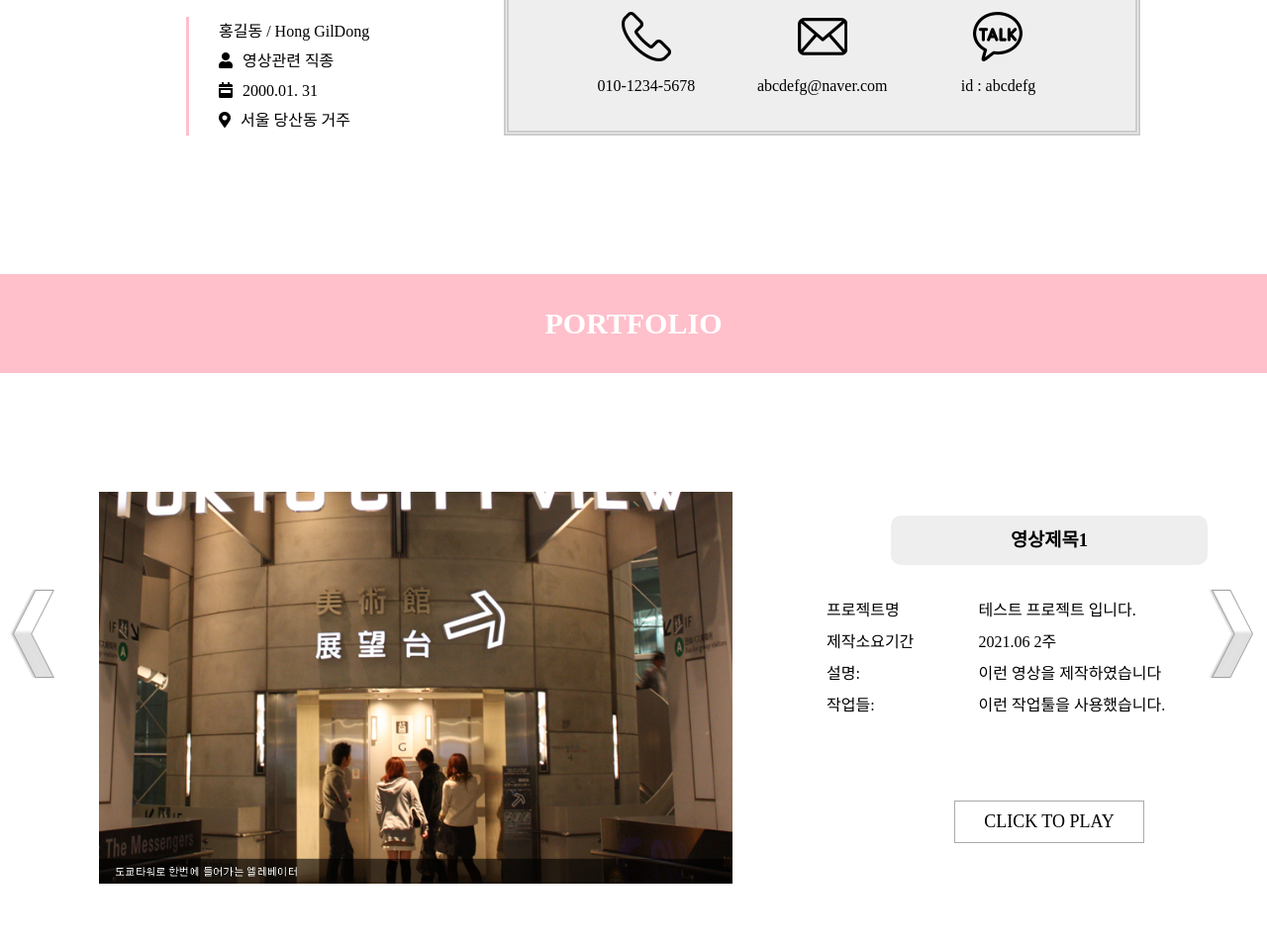
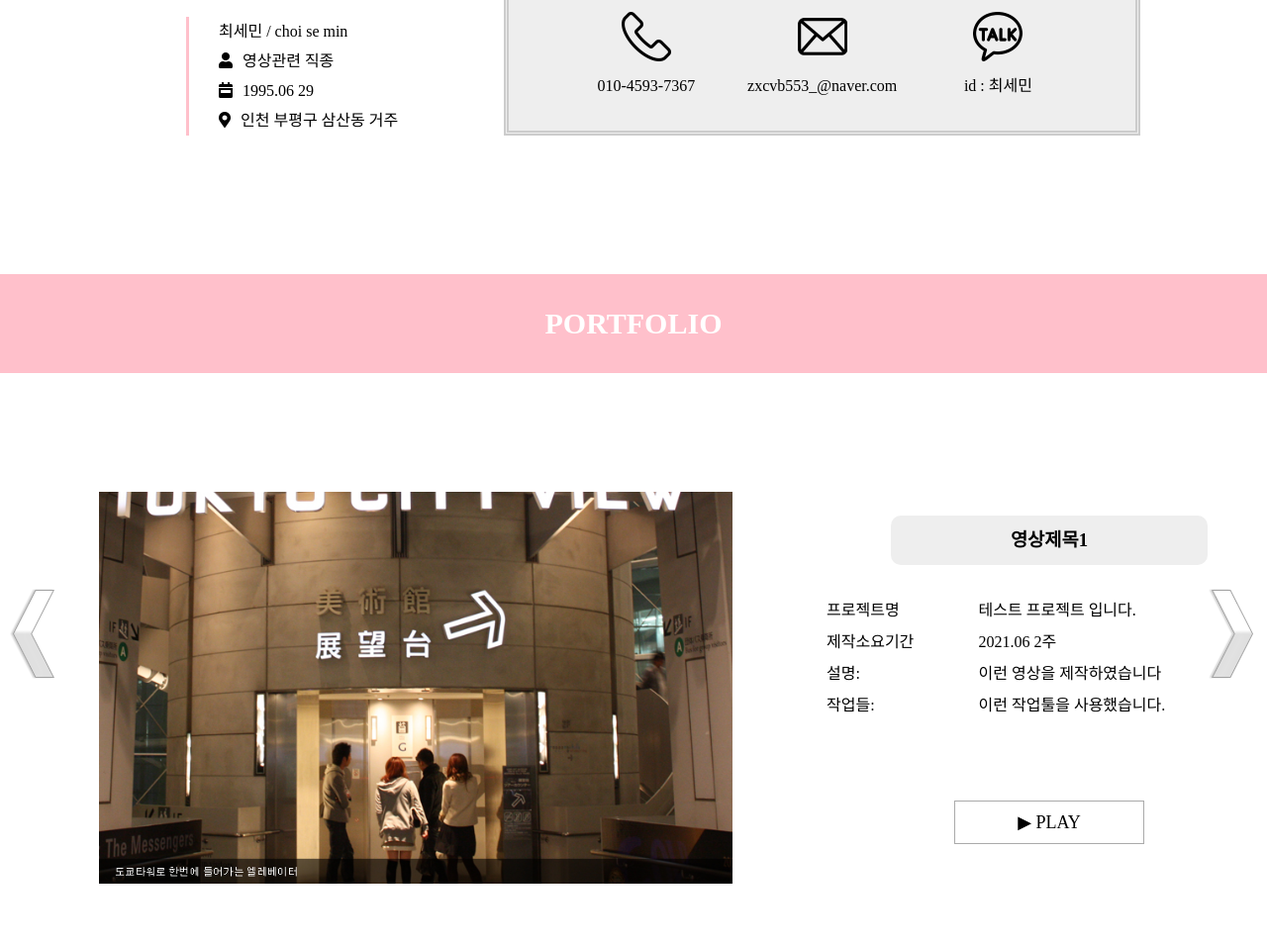
Before and after one commit to choisemin/port1, a plain HTML site: page index.html in a window 1280 px wide. Shown: the part 1393-2349 px from the top of the page at 99% size. Drawn offline with Linux system fonts and the light colour scheme.

Commit message:
Add files via upload

```diff
--- a/index.html
+++ b/index.html
@@ -107,8 +107,8 @@
     <nav id="navTop">
         <div id="navTop_box">
             <div id="logo" class="clear">
-                <div><img src="img10/logo_black2.png" alt="logo"></div>
-                <span>홍길동 / Hong GilDong</span>
+            <div><img src="img10/logo_black2.png" alt="logo"></div>
+                <span>최세민 / choi se min</span>
             </div>
             <ul id="topMenu" class="clear">
                 <li><a href="#frist" class="active">Home</a></li>
@@ -130,15 +130,15 @@
        <h2>PROFILE</h2>
        <div class="pr_container">
             <div class="pr_profile">
-               <div class="image">
+                <div>
                     <img src="http://placehold.it/250x350" art="사진">
                 </div>
 
                 <ul>
-                    <li>홍길동 / Hong GilDong</li>
+                    <li>최세민 / choi se min</li>
                     <li><i class="fas fa-user"></i>영상관련 직종</li>
-                    <li><i class="fas fa-calendar-week"></i>2000.01. 31</li>
-                    <li><i class="fas fa-map-marker-alt"></i>서울 당산동 거주</li>
+                    <li><i class="fas fa-calendar-week"></i>1995.06 29</li>
+                    <li><i class="fas fa-map-marker-alt"></i>인천 부평구 삼산동 거주</li>
                 </ul>
 
             </div>
@@ -147,7 +147,7 @@
                     <h3 class="pr_title edu_title">EDUCATION</h3>
                     <div class="pr_date edu_date">2021.06.15 ~ 2021.11.15</div>
                     <div class="pr_txt edu_txt">
-                        <div>영상편집 모션그래픽</div>
+                        <div>영상편집 모션그래픽(예시)</div>
                             <ul>
                                 <li>- 교육기간 : 방송정보국제교육원(서울영등포구)</li>
                                 <li>- 교육기간 : 2021.06.15 ~ 2021.11.15</li>
@@ -174,15 +174,15 @@
                         <div class="ct_txt">
                             <ul>
                                 <li><img src="img10/con_phone.png" alt="phone"></li>
-                                <li>010-1234-5678</li>
+                                <li>010-4593-7367</li>
                             </ul>
                             <ul>
                                 <li><img src="img10/con_email.png" alt="email"></li>
-                                <li>abcdefg@naver.com</li>
+                                <li>zxcvb553_@naver.com</li>
                             </ul>
                             <ul>
                                 <li><img src="img10/con_kakao.png" alt="sns"></li>
-                                <li>id : abcdefg</li>
+                                <li>id : 최세민</li>
                             </ul>
                         </div>
                     </div>
@@ -221,7 +221,7 @@
                         </tr>
                     </table>
                     <div class="pf_gosite">
-                        <a href="https://www.youtube.com/embed/Ro0xBh1XPok" class="portfolio_btn">CLICK TO PLAY</a>
+                        <a href="https://www.youtube.com/embed/Ro0xBh1XPok" class="portfolio_btn">▶ PLAY</a>
                     </div>
                 </div>
             </div>
@@ -251,7 +251,7 @@
                         </tr>
                     </table>
                     <div class="pf_gosite">
-                        <a href="https://www.youtube.com/embed/Ro0xBh1XPok" class="portfolio_btn">CLICK TO PLAY</a>
+                        <a href="https://www.youtube.com/embed/Ro0xBh1XPok" class="portfolio_btn">>▶ PLAY</a>
                     </div>
                 </div>
             </div>
@@ -280,7 +280,7 @@
                         </tr>
                     </table>
                     <div class="pf_gosite">
-                        <a href="https://www.youtube.com/embed/Ro0xBh1XPok" class="portfolio_btn">CLICK TO PLAY</a>
+                        <a href='img10/video.mp4'_controls loop autoplay muted width=200 height='350' class="portfolio_btn">>▶ PLAY</a>
                     </div>
                 </div>
             </div>
```
